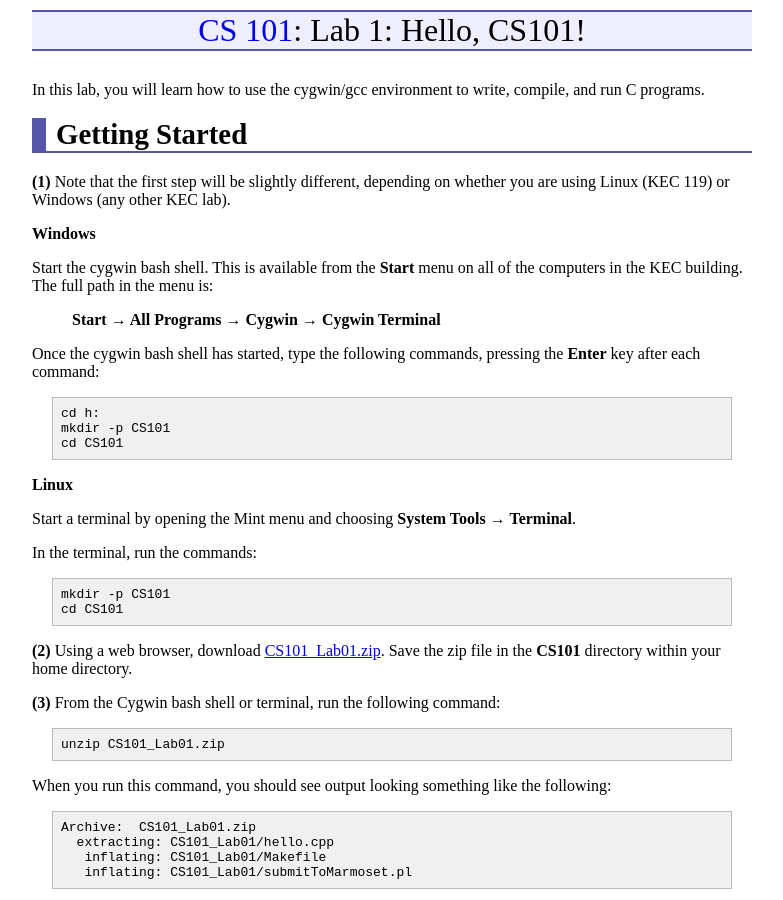
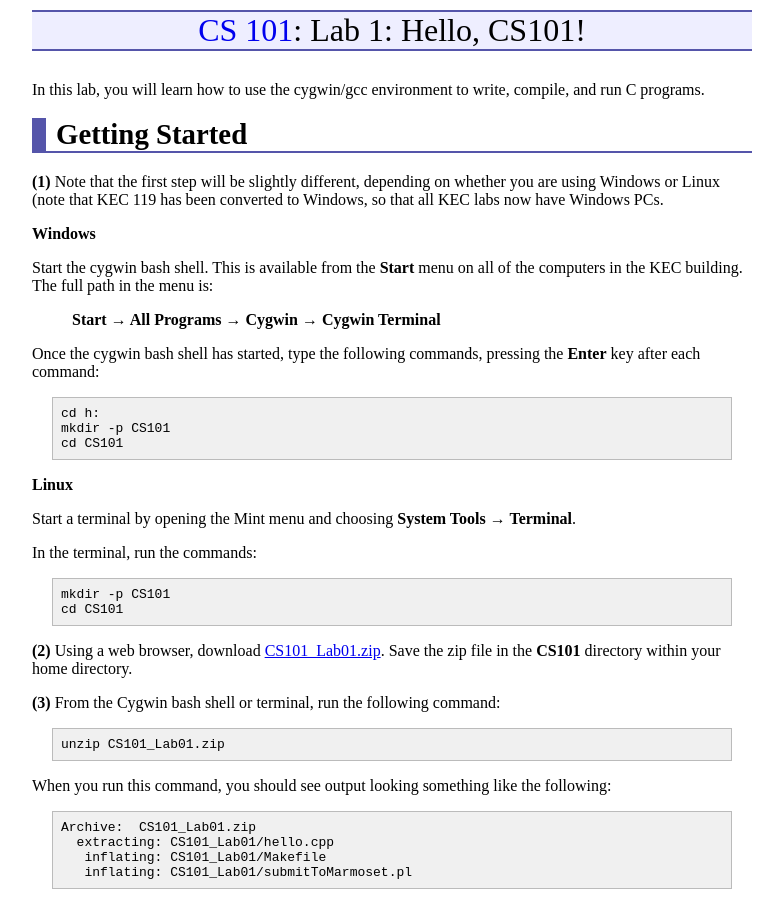
Before and after one commit to ycpcs/cs101-spring2016, a Jekyll site: the page built from labs/lab01.md, in a window 1280 px wide and 900 px high. Shown: the whole window, without its empty margins (248-1031 px from the left). Built offline with Jekyll 4.4.1, drawn with Linux system fonts in a browser that asks for light colours; Markdown is read by kramdown in place of the engine named in the settings.

Commit message:
indicate change to Windows PCs in KEC 119

```diff
--- a/labs/lab01.md
+++ b/labs/lab01.md
@@ -8,7 +8,7 @@ In this lab, you will learn how to use the cygwin/gcc environment to write, comp
 Getting Started
 ===============
 
-**(1)** Note that the first step will be slightly different, depending on whether you are using Linux (KEC 119) or Windows (any other KEC lab).
+**(1)** Note that the first step will be slightly different, depending on whether you are using Windows or Linux (note that KEC 119 has been converted to Windows, so that all KEC labs now have Windows PCs.
 
 **Windows**
 
```
